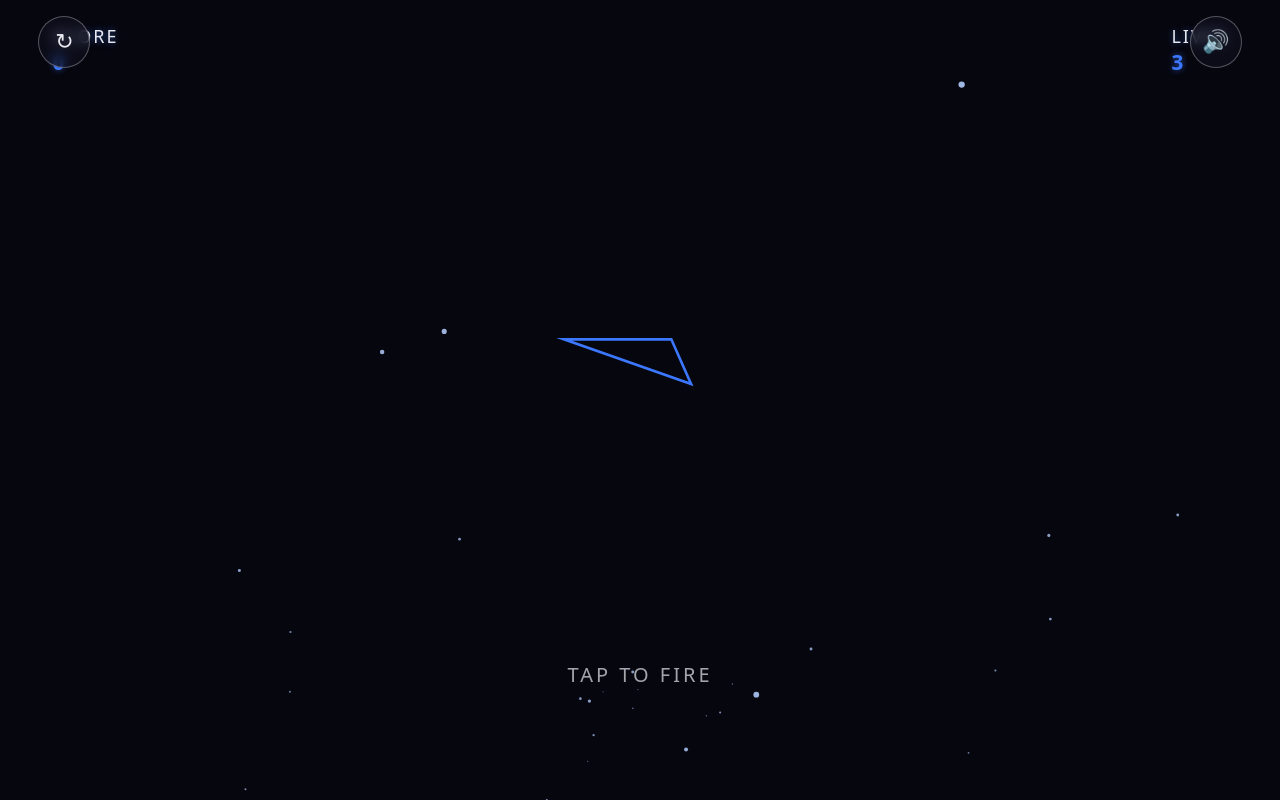
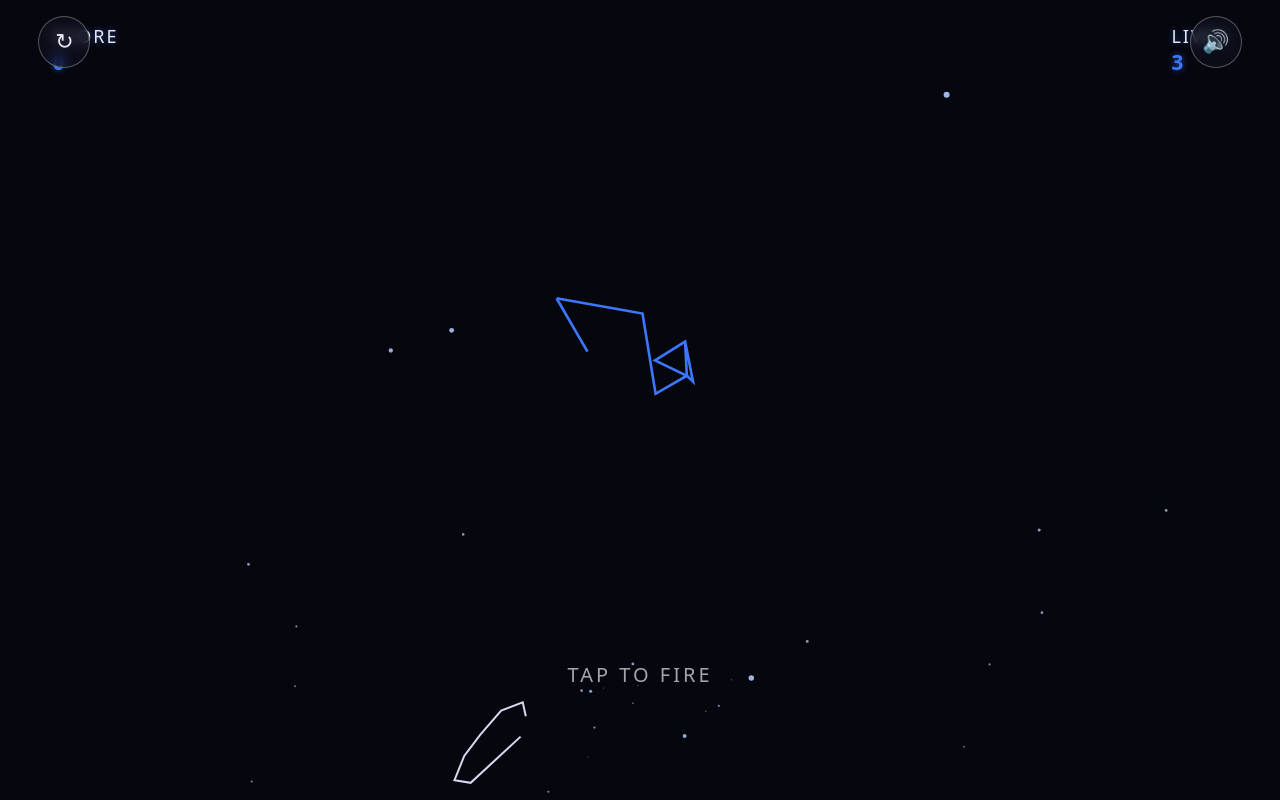
Before and after one commit to kagemushyabot/WebGame, a plain HTML site: page index.html in a window 1280 px wide. Both pictures are taken after a click on the button "TAP TO START". Drawn offline with Linux system fonts and the light colour scheme.

Commit message:
Fix rotateShipPoint arg name collision; increase asteroid count; add 3D wireframe spaceship model

```diff
--- a/index.html
+++ b/index.html
@@ -95,6 +95,20 @@ function dist3(x1,y1,z1,x2,y2,z2){ return Math.sqrt((x2-x1)**2+(y2-y1)**2+(z2-z1
 function cross(a,b){ return [a[1]*b[2]-a[2]*b[1], a[2]*b[0]-a[0]*b[2], a[0]*b[1]-a[1]*b[0]]; }
 function normalize(v){ const l=Math.sqrt(v[0]*v[0]+v[1]*v[1]+v[2]*v[2])||1; return [v[0]/l,v[1]/l,v[2]/l]; }
 
+/* Rotate local point (x,y,z) by yaw (around Y) then pitch (around X), then add ship offset */
+function rotateShipPoint(x, y, z, yaw, pitch, ox, oy, oz){
+  // yaw around Y
+  const cy=Math.cos(yaw), sy=Math.sin(yaw);
+  let x1 = x*cy + z*sy;
+  let z1 = -x*sy + z*cy;
+  let y1 = y;
+  // pitch around X
+  const cp=Math.cos(pitch), sp=Math.sin(pitch);
+  let y2 = y1*cp - z1*sp;
+  let z2 = y1*sp + z1*cp;
+  return {x:x1+ox, y:y2+oy, z:z2+oz};
+}
+
 /* ====================== DOM ====================== */
 const canvas=document.getElementById('game');
 const ctx=canvas.getContext('2d',{alpha:false});
@@ -159,7 +173,7 @@ window.addEventListener('mousemove', e=>{
 });
 
 /* ====================== Ship & Camera ====================== */
-let ship = { x:0, y:0, z:0, yaw:0, pitch:0, speed:0, radius:10, dead:false };
+let ship = { x:0, y:0, z:0, yaw:0, pitch:0, speed:0, radius:12, dead:false };
 let camX=0, camY=0, camZ=0;
 let camRight=[1,0,0], camUp=[0,1,0], camForward=[0,0,-1];
 
@@ -173,9 +187,9 @@ function updateCamera(){
   let yaw = ship.yaw + mouseYaw;
   let pitch = clamp(ship.pitch + mousePitch, -1.2, 1.2);
   const f = getForward(yaw, pitch);
-  const dist = 130;
+  const dist = 140;
   camX = ship.x - f[0]*dist;
-  camY = ship.y - f[1]*dist + 12;
+  camY = ship.y - f[1]*dist + 14;
   camZ = ship.z - f[2]*dist;
   camForward = f;
   const worldUp=[0,1,0];
@@ -244,7 +258,7 @@ btnStart.addEventListener('click',startGame);
 btnRestart.addEventListener('click',resetGame);
 
 /* ====================== Game logic ====================== */
-function newShip(){ return {x:0,y:0,z:0,yaw:0,pitch:0,speed:0,radius:10,dead:false}; }
+function newShip(){ return {x:0,y:0,z:0,yaw:0,pitch:0,speed:0,radius:12,dead:false}; }
 
 function spawnAsteroid(size, ox,oy,oz, vx,vy,vz){
   let x,y,z;
@@ -295,10 +309,10 @@ function initLevel(){
   ship=newShip();
   bullets=[]; asteroids=[]; particles=[];
   invulnUntil=0;
-  const count=3+(level-1);
+  const count=6+(level-1); // increased asteroid count
   for(let i=0;i<count;i++){
     let ast; let tries=0;
-    do { ast=spawnAsteroid(3); tries++; } while(dist3(ast.x,ast.y,ast.z,0,0,0)<260 && tries<40);
+    do { ast=spawnAsteroid(3); tries++; } while(dist3(ast.x,ast.y,ast.z,0,0,0)<280 && tries<40);
     asteroids.push(ast);
   }
   audio.playLevelStart();
@@ -329,7 +343,7 @@ function resetGame(){ startGame(); }
 function shoot(){
   if(fireCooldown>0) return;
   const f=getForward(ship.yaw, ship.pitch);
-  const spd=10;
+  const spd=11;
   bullets.push({
     x:ship.x+f[0]*ship.radius,
     y:ship.y+f[1]*ship.radius,
@@ -342,7 +356,7 @@ function shoot(){
 }
 
 function updateShip(){
-  const acc=0.22, friction=0.982, maxSpeed=7;
+  const acc=0.22, friction=0.982, maxSpeed=8;
   if(thrustKeyDown || keys['KeyW'] || keys['ArrowUp']){
     ship.speed = Math.min(ship.speed+acc, maxSpeed);
     audio.playThrustStart();
@@ -422,7 +436,7 @@ function checkCollisions(){
     let hit=false;
     for(let ai=asteroids.length-1;ai>=0;ai--){
       const a=asteroids[ai];
-      if(dist3(b.x,b.y,b.z,a.x,a.y,a.z)<a.radius+3.5){
+      if(dist3(b.x,b.y,b.z,a.x,a.y,a.z)<a.radius+4){
         hit=true;
         audio.playExplosion(a.size);
         score += a.size===1?100: a.size===2?50:20;
@@ -453,8 +467,8 @@ function dieShip(){
   lives--;
   audio.playShipDie();
   audio.playThrustStop();
-  addParticle(ship.x,ship.y,ship.z,'#fff',22,6);
-  addParticle(ship.x,ship.y,ship.z,'#ff4444',14,5);
+  addParticle(ship.x,ship.y,ship.z,'#fff',24,7);
+  addParticle(ship.x,ship.y,ship.z,'#ff4444',16,6);
   scoreEl.textContent=score; livesEl.textContent=lives;
   if(lives<0){
     setTimeout(gameOverScreen,700);
@@ -483,36 +497,68 @@ function drawStarfield(){
   }
 }
 
+/* 3D wireframe spaceship */
+const SHIP_MODEL = [
+  {x: 0,  y: 0,  z: 24},   // 0 nose
+  {x: -9, y: 0,  z: 8},    // 1 left wing
+  {x:  9, y: 0,  z: 8},    // 2 right wing
+  {x: -5, y: 5,  z: -10},  // 3 top tail left
+  {x:  5, y: 5,  z: -10},  // 4 top tail right
+  {x: -5, y: -5, z: -10},  // 5 bottom tail left
+  {x:  5, y: -5, z: -10},  // 6 bottom tail right
+  {x:  0, y: 0,  z: -18}   // 7 rear center
+];
+const SHIP_EDGES = [
+  [0,1],[0,2],           // nose to wings
+  [1,3],[2,4],           // wings to top tails
+  [3,5],[4,6],           // top to bottom tails
+  [5,7],[6,7],           // bottom tails to rear
+  [3,4],                 // top tail bar
+  [5,6]                  // bottom tail bar
+];
+
 function drawShip(){
   if(!ship || ship.dead) return;
   if(Date.now()<invulnUntil && Math.floor(Date.now()/80)%2===0) return;
-  const f=getForward(ship.yaw, ship.pitch);
-  const len=16, wing=11;
-  const right=camRight;
-  const nose={x:ship.x+f[0]*len, y:ship.y+f[1]*len, z:ship.z+f[2]*len};
-  const w1={x:ship.x-f[0]*(len*0.4)-right[0]*wing, y:ship.y-f[1]*(len*0.4)-right[1]*wing, z:ship.z-f[2]*(len*0.4)-right[2]*wing};
-  const w2={x:ship.x-f[0]*(len*0.4)+right[0]*wing, y:ship.y-f[1]*(len*0.4)+right[1]*wing, z:ship.z-f[2]*(len*0.4)+right[2]*wing};
-  const pn=project(nose.x,nose.y,nose.z);
-  const pw1=project(w1.x,w1.y,w1.z);
-  const pw2=project(w2.x,w2.y,w2.z);
-  if(!pn||!pw1||!pw2) return;
+
+  const projected=[];
+  for(const v of SHIP_MODEL){
+    const rp=rotateShipPoint(v.x, v.y, v.z, ship.yaw, ship.pitch, ship.x, ship.y, ship.z);
+    const p=project(rp.x, rp.y, rp.z);
+    projected.push(p);
+  }
+  if(projected.every(p=>!p)) return;
+
+  // thrust flame
+  const thrusting = thrustKeyDown || keys['KeyW'] || keys['ArrowUp'];
+  if(thrusting && ship.speed>0.3){
+    const fl=16+Math.random()*8;
+    const f1=rotateShipPoint(0, -4, -20-fl, ship.yaw, ship.pitch, ship.x, ship.y, ship.z);
+    const f2=rotateShipPoint(-5, -4, -20, ship.yaw, ship.pitch, ship.x, ship.y, ship.z);
+    const f3=rotateShipPoint( 5, -4, -20, ship.yaw, ship.pitch, ship.x, ship.y, ship.z);
+    const pf1=project(f1.x,f1.y,f1.z);
+    const pf2=project(f2.x,f2.y,f2.z);
+    const pf3=project(f3.x,f3.y,f3.z);
+    if(pf1&&pf2&&pf3){
+      const grad=ctx.createLinearGradient(projected[7]?.sx??ship.x, projected[7]?.sy??ship.y, pf1.sx, pf1.sy);
+      grad.addColorStop(0,'rgba(255,90,20,0.9)');
+      grad.addColorStop(1,'rgba(255,255,255,0)');
+      ctx.fillStyle=grad;
+      ctx.beginPath(); ctx.moveTo(pf2.sx,pf2.sy); ctx.lineTo(pf1.sx,pf1.sy); ctx.lineTo(pf3.sx,pf3.sy); ctx.fill();
+    }
+  }
+
+  // ship body
   ctx.strokeStyle='#3c78ff';
   ctx.lineWidth=2.6;
   ctx.beginPath();
-  ctx.moveTo(pn.sx,pn.sy); ctx.lineTo(pw1.sx,pw1.sy); ctx.lineTo(pw2.sx,pw2.sy); ctx.closePath(); ctx.stroke();
-  if(ship.speed>0.3){
-    const fl=14+Math.random()*7;
-    const f1={x:ship.x-f[0]*fl-right[0]*wing*0.45, y:ship.y-f[1]*fl-right[1]*wing*0.45, z:ship.z-f[2]*fl-right[2]*wing*0.45};
-    const f2={x:ship.x-f[0]*fl+right[0]*wing*0.45, y:ship.y-f[1]*fl+right[1]*wing*0.45, z:ship.z-f[2]*fl+right[2]*wing*0.45};
-    const pf1=project(f1.x,f1.y,f1.z); const pf2=project(f2.x,f2.y,f2.z);
-    if(pf1&&pf2){
-      const grad=ctx.createLinearGradient(pn.sx,pn.sy,pf1.sx,pf1.sy);
-      grad.addColorStop(0,'rgba(255,90,20,0.9)');
-      grad.addColorStop(1,'rgba(255,255,255,0)');
-      ctx.fillStyle=grad;
-      ctx.beginPath(); ctx.moveTo(pf1.sx,pf1.sy); ctx.lineTo(pf2.sx,pf2.sy); ctx.lineTo(pn.sx,pn.sy); ctx.fill();
-    }
+  for(const [i,j] of SHIP_EDGES){
+    const pi=projected[i], pj=projected[j];
+    if(!pi||!pj) continue;
+    if(pi===projected[0]) ctx.moveTo(pi.sx,pi.sy);
+    ctx.lineTo(pj.sx,pj.sy);
   }
+  ctx.stroke();
 }
 
 function drawAsteroid(a){
```
